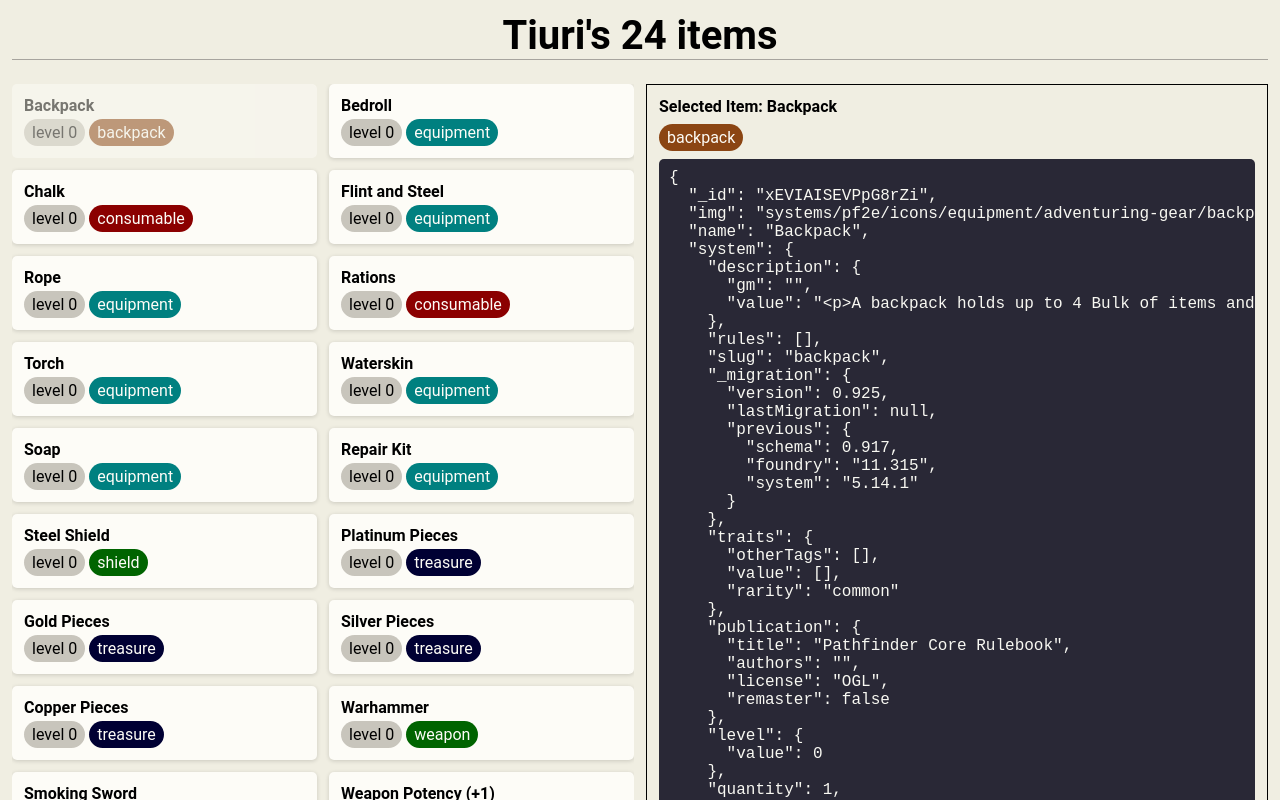
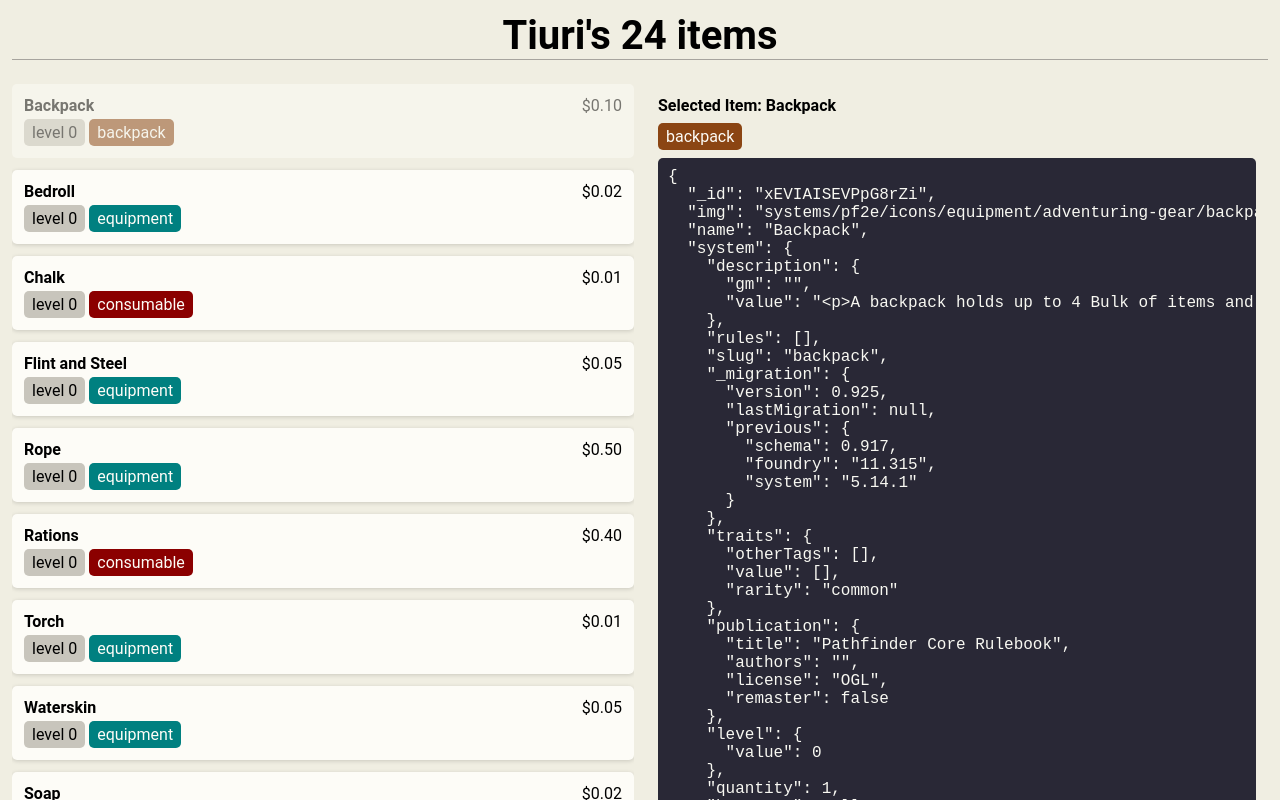
Before and after one commit to olinkirkland/foundry-item-collab, a Vue app: page / in a window 1280 px wide. Built offline with nearby package versions, Linux system fonts and the light colour scheme.

Commit message:
Add prices

```diff
--- a/index.html
+++ b/index.html
@@ -1,4 +1,4 @@
-<!doctype html>
+<!DOCTYPE html>
 <html lang="en">
   <head>
     <meta charset="UTF-8" />
--- a/src/App.vue
+++ b/src/App.vue
@@ -69,7 +69,7 @@ header {
 
   ul {
     display: grid;
-    grid-template-columns: repeat(auto-fill, minmax(20rem, 1fr));
+    grid-template-columns: repeat(auto-fill, minmax(36rem, 1fr));
     gap: 1.2rem;
     height: min-content;
     max-height: 100%;
--- a/src/assets/scss/styles.scss
+++ b/src/assets/scss/styles.scss
@@ -170,7 +170,7 @@ button.close {
   background-color: var(--surface-2);
   width: fit-content;
   padding: 0.4rem 0.8rem;
-  border-radius: 99px;
+  border-radius: 5px;
 }
 
 .wrap-row {
--- a/src/components/ItemCard.vue
+++ b/src/components/ItemCard.vue
@@ -1,6 +1,9 @@
 <template>
   <div class="item-card">
-    <h2>{{ item.name }}</h2>
+    <header class="item-card__header">
+      <h2>{{ item.name }}</h2>
+      <p v-if="price">${{ price.toFixed(2) }}</p>
+    </header>
     <div class="wrap-row">
       <p class="badge">level {{ item.system.level.value }}</p>
       <p class="badge" :class="'badge--' + item.type">
@@ -11,11 +14,25 @@
 </template>
 
 <script setup lang="ts">
+import { computed } from 'vue';
+
 const props = defineProps({
   item: {
     type: Object,
     required: true
   }
+});
+
+const price = computed(() => {
+  const itemPrice = props.item.system.price.value;
+  // { pp: 0, gp: 0, sp: 0, cp: 0 }
+  // Add them up where pp = 10, gp = 1, sp = 0.1, cp = 0.01
+  let total = 0;
+  if (itemPrice.pp) total += itemPrice.pp * 10;
+  if (itemPrice.gp) total += itemPrice.gp;
+  if (itemPrice.sp) total += itemPrice.sp / 10;
+  if (itemPrice.cp) total += itemPrice.cp / 100;
+  return total;
 });
 
 if (false) console.log(props.item);
@@ -37,4 +54,9 @@ if (false) console.log(props.item);
     text-overflow: ellipsis;
   }
 }
+
+.item-card__header {
+  display: flex;
+  justify-content: space-between;
+}
 </style>
--- a/src/components/ItemPanel.vue
+++ b/src/components/ItemPanel.vue
@@ -25,7 +25,6 @@ if (false) console.log(props.item);
 .item-panel {
   padding: 1.2rem;
   height: 100%;
-  border: 1px solid black;
   overflow: auto;
 
   display: flex;
```
Also changed, not shown: src/assets/css/styles.css (+1 -1 lines), 1 other file (tests, documents, lock files or other folders).
